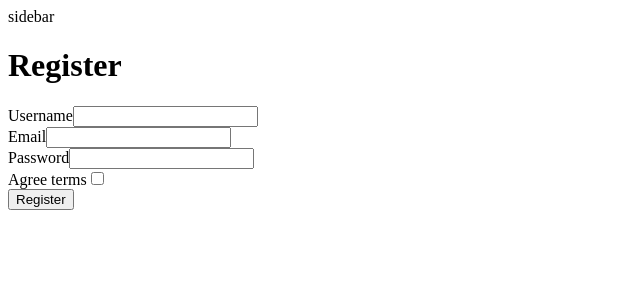
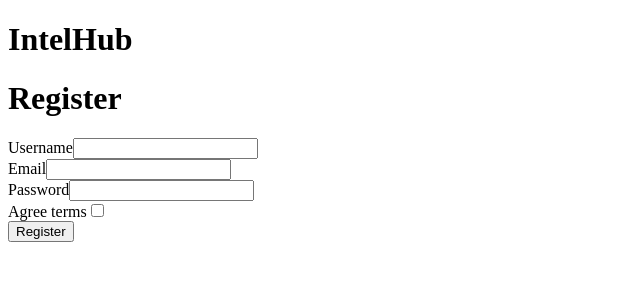
Before and after one commit to nfacha/IntelHub, a Symfony app: template templates/registration/register.html.twig in a window 1280 px wide. Shown: the top 300 px of the page, without its empty margins (0-640 px from the left). Run offline with Twig, Linux system fonts and the light colour scheme; the template is opened without the code that fills it, so the values that code supplies are empty; form fields are guessed from the names that the template uses; some libraries are stand-ins or nearby versions.

Commit message:
WIP: Sidebar

```diff
--- a/assets/styles/app.css
+++ b/assets/styles/app.css
@@ -1,5 +1,5 @@
 @import "css.gg/icons/all.css";
-
+@import 'css-gg-overrides.scss';
 @tailwind base;
 @tailwind components;
 @tailwind utilities;
--- /dev/null
+++ b/assets/styles/css-gg-overrides.scss
@@ -0,0 +1,3 @@
+.gg-pin {
+  --ggs: 2;
+}
--- a/templates/base.html.twig
+++ b/templates/base.html.twig
@@ -16,8 +16,12 @@
 </head>
 <body>
 <div class="flex">
-    <div class="bg-purple-500 h-screen p-5 pt-8 w-72">
-        sidebar
+    <div class="bg-purple-500 h-screen p-5 pt-8 w-72 relative">
+        {#        <i class="gg-arrow-left-r bg-white text-black text-3xl rounded-full absolute -right-3 top-9 border border-black cursor-pointer"></i> #}
+        <div class="inline-flex items-center content-center">
+            <i class="gg-pin bg-amber-300 text-4xl rounded cursor-pointer block float-left mr-3 ml-3"></i>
+            <h1 class="text-white origin-left font-medium text-2xl ml-8">IntelHub</h1>
+        </div>
     </div>
     <div class="p-7">
         {% block body %}{% endblock %}
```
